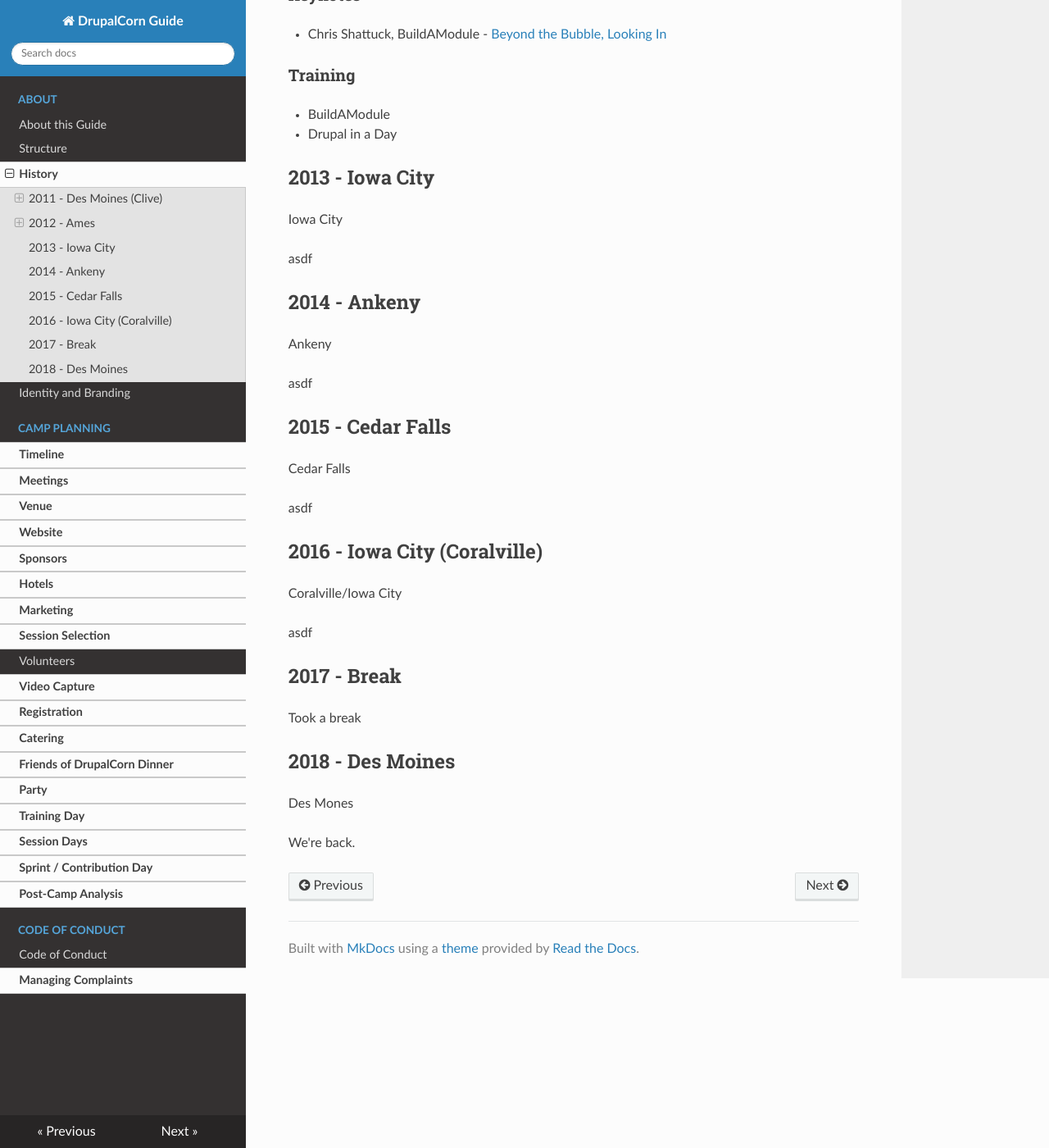
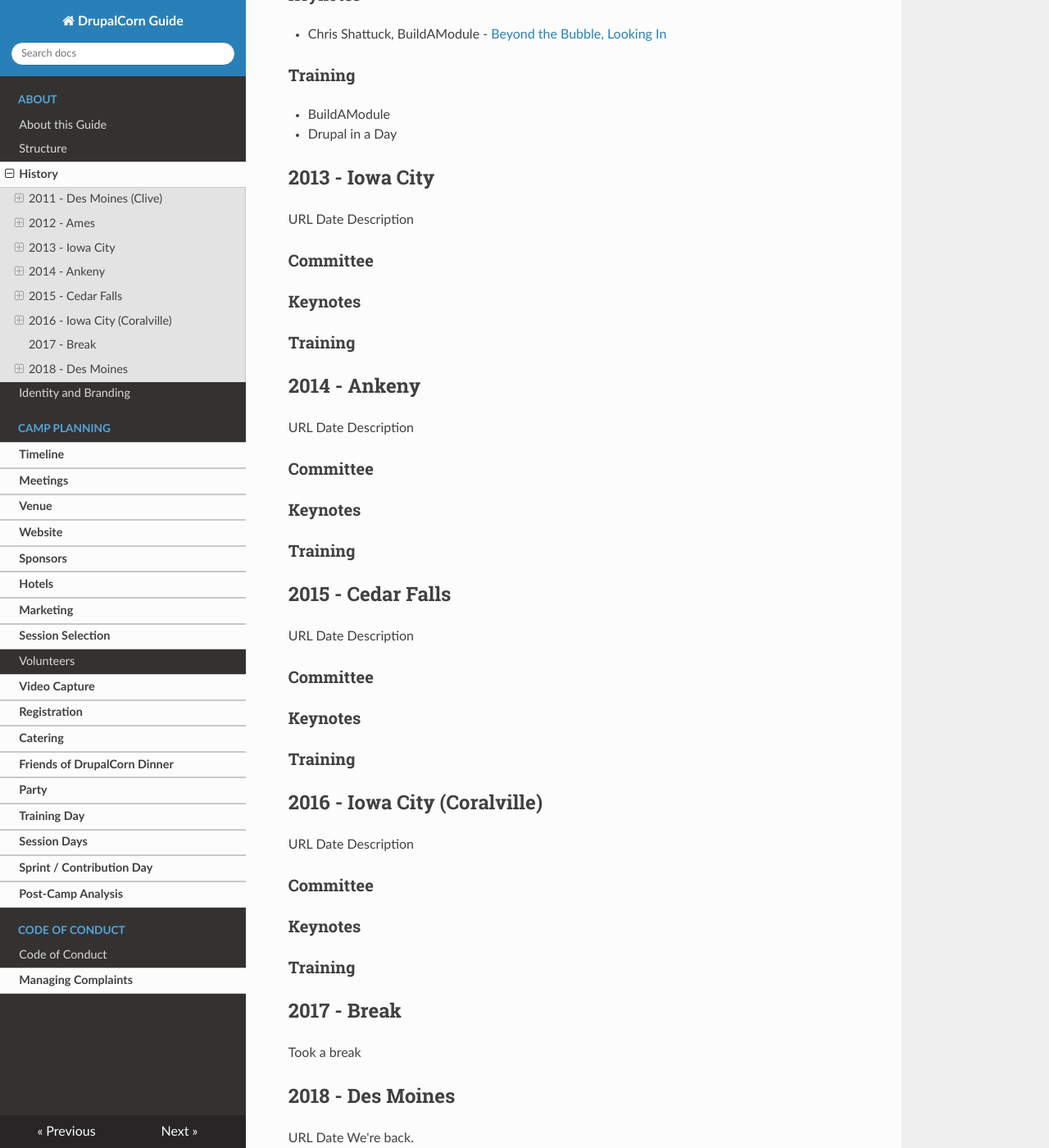
Before and after one commit to drupalcorn/guide, an MkDocs documentation site: the page built from docs/history.md, in a window 1280 px wide and 1400 px high, scrolled down 1422 px. Shown: the whole window at 82% size. Built offline with MkDocs 1.6.1, drawn with Linux system fonts in a browser that asks for light colours; nearby versions of some CDN libraries; some of the changed text lies outside the part shown.

Commit message:
Added structure for past camps, still need to fill in details

```diff
--- a/docs/history.md
+++ b/docs/history.md
@@ -39,25 +39,49 @@
 - Drupal in a Day
 
 ## 2013 - Iowa City
-Iowa City
+URL
+Date
+Description
 
-asdf
+### Committee
+### Keynotes
+### Training
+
 ## 2014 - Ankeny
-Ankeny
+URL
+Date
+Description
 
-asdf
+### Committee
+### Keynotes
+### Training
+
 ## 2015 - Cedar Falls
-Cedar Falls
+URL
+Date
+Description
 
-asdf
+### Committee
+### Keynotes
+### Training
+
 ## 2016 - Iowa City (Coralville)
-Coralville/Iowa City
+URL
+Date
+Description
 
-asdf
+### Committee
+### Keynotes
+### Training
+
 ## 2017 - Break
 
 Took a break
 ## 2018 - Des Moines
-Des Mones
+URL
+Date
+We're back.
 
-We're back.
+### Committee
+### Keynotes
+### Training
```
